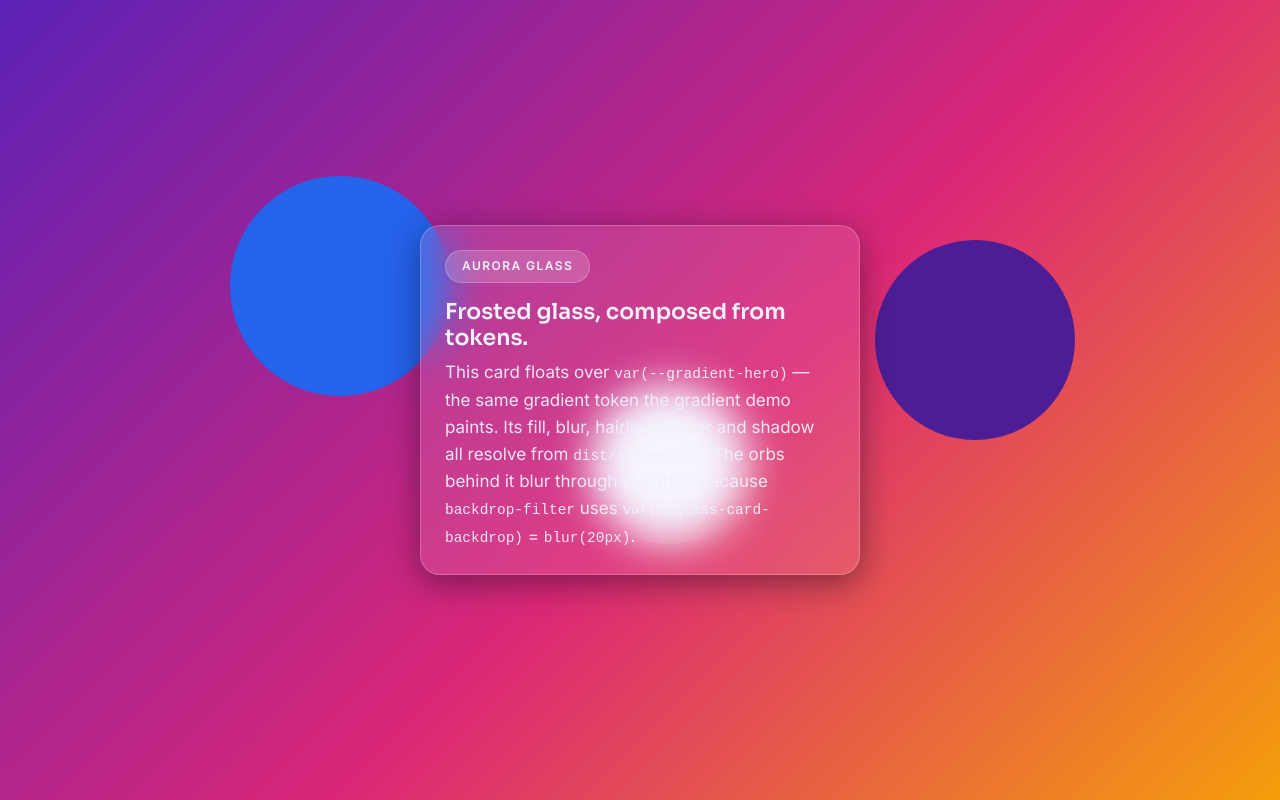
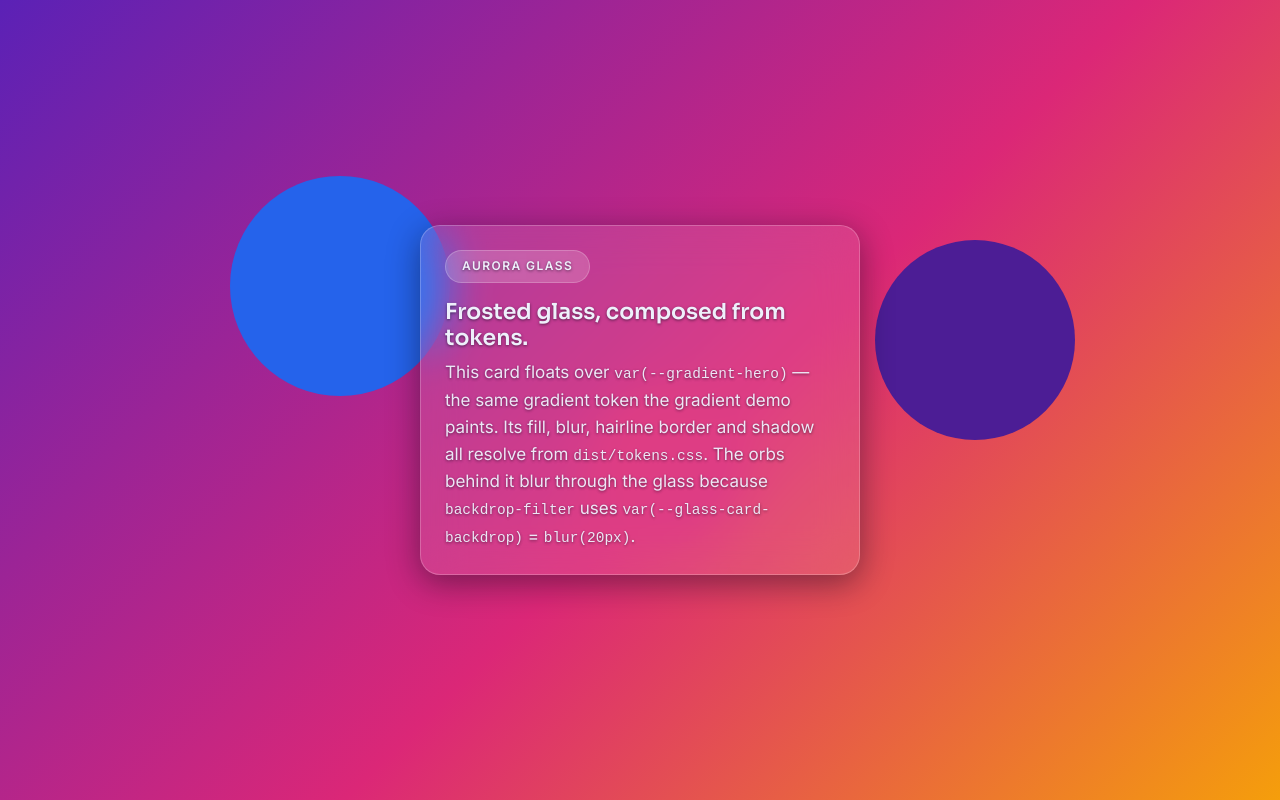
Before and after one commit to blossomz37/Study20260621, a plain HTML site: page demo/glass/index.html in a window 1280 px wide. Drawn offline with Linux system fonts and the light colour scheme.

Commit message:
Fix white-on-white legibility in glass demo
The decorative orb--b used --color-on-primary (near-white) directly behind the
card's near-white body text, producing a ~1:1 white-on-white band through the
translucent fill — contradicting the DESIGN.md's "keep glass text on the darker
end of the backdrop" rule. The linter's C5 advisory was correct: it checks the
declared backdrop token's darkest stop and can't see a non-token decorative orb.

- Recolor orb--b to --color-tertiary (saturated pink) so the frosted patch
  behind the text stays mid-dark.
- Add the spec-sanctioned text-shadow legibility scrim to card text.

Demo-only (index.html); lint and exports unchanged. Evidence updated.

Co-Authored-By: Claude Opus 4.8 <noreply@anthropic.com>

```diff
--- a/demo/glass/index.html
+++ b/demo/glass/index.html
@@ -35,7 +35,7 @@
        structural. */
     .orb { position: fixed; border-radius: var(--rounded-full); z-index: 0; filter: none; }
     .orb--a { width: 220px; height: 220px; background: var(--color-secondary); top: 22%; left: 18%; }
-    .orb--b { width: 160px; height: 160px; background: var(--color-on-primary); top: 48%; left: 46%; }
+    .orb--b { width: 160px; height: 160px; background: var(--color-tertiary); top: 48%; left: 46%; }
     .orb--c { width: 200px; height: 200px; background: var(--color-primary-strong); top: 30%; right: 16%; }
 
     .stack { position: relative; z-index: 1; width: min(440px, 92vw); }
@@ -51,6 +51,10 @@
       color: var(--glass-card-fg);
       border-radius: var(--glass-card-radius);
       padding: var(--glass-card-pad);
+      /* legibility scrim: the DESIGN.md (and upstream atmospheric-glass) prescribe
+         a subtle text-shadow so light text holds up over unpredictable backdrops.
+         Structural mechanic, not a token — there is no text-shadow token type. */
+      text-shadow: 0 1px 3px rgba(8, 10, 25, 0.55);
     }
     .glass-badge {
       display: inline-block;
```
Also changed, not shown: 1 other file.
